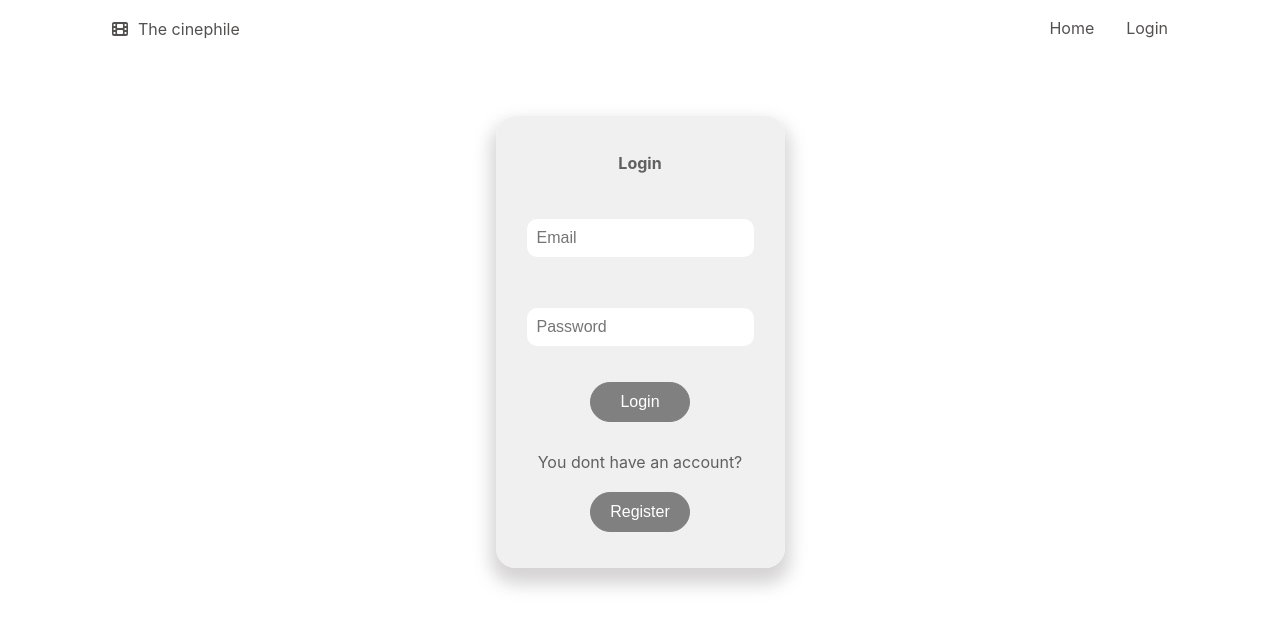
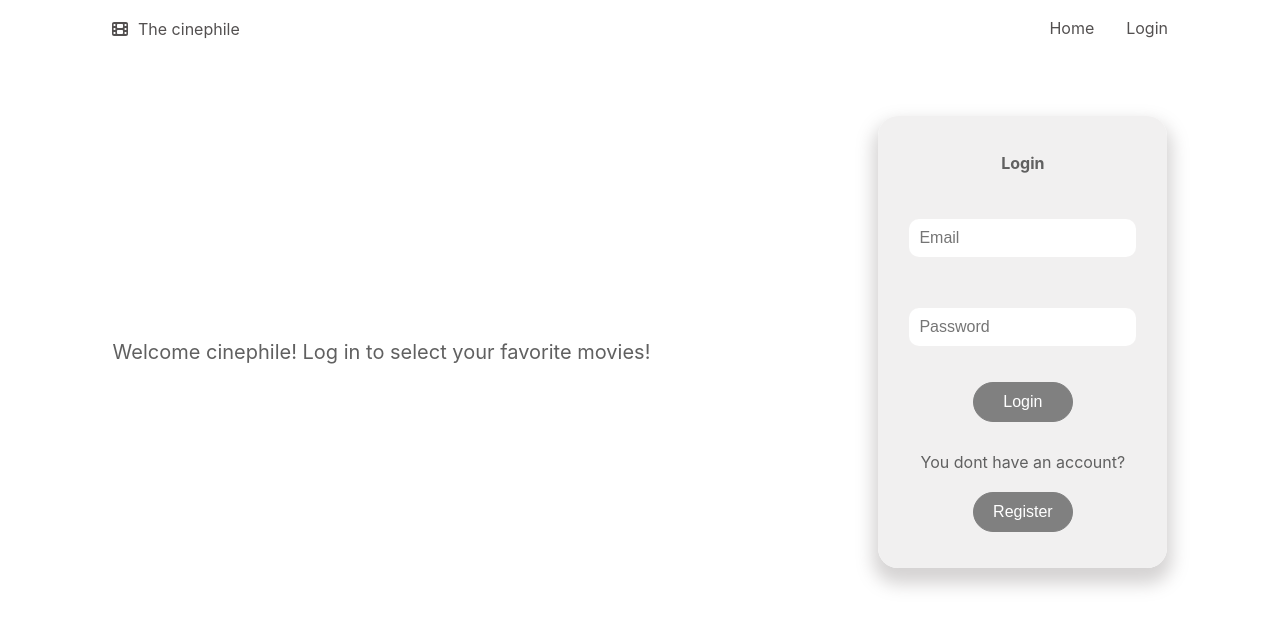
Before and after one commit to Nagema/movies-final-project-react, a React (Create React App) app: page /login in a window 1280 px wide. Shown: the top 628 px of the page. Built offline with nearby package versions, Linux system fonts and the light colour scheme; no server answers.

Commit message:
styles login

```diff
--- a/src/App.css
+++ b/src/App.css
@@ -5,6 +5,7 @@
   font-size: 16px;
 }
 
-p, h2 {
+p,
+h2 {
   color: rgb(96, 96, 96);
 }
--- a/src/components/login/Login.css
+++ b/src/components/login/Login.css
@@ -63,3 +63,8 @@
 .go-to-register-button button {
   margin: 10px;
 }
+.login-message {
+  padding: 20px 0;
+  font-size: 20px;
+  text-align: center;
+}
--- a/src/components/login/Login.jsx
+++ b/src/components/login/Login.jsx
@@ -25,6 +25,10 @@ const Login = () => {
   return (
     <>
       {showLogin ? (
+        <>
+          <p className="login-message">
+            Welcome cinephile! Log in to select your favorite movies!
+          </p>
           <div className="login-container">
             <form onSubmit={handleSubmit(send)} className="login">
               <h2>Login</h2>
@@ -64,6 +68,7 @@ const Login = () => {
               <button onClick={goToRegister}>Register</button>
             </div>
           </div>
+        </>
       ) : (
         <Register
           showLogin={showLogin}
--- a/src/components/movie-card/MovieCard.jsx
+++ b/src/components/movie-card/MovieCard.jsx
@@ -14,8 +14,8 @@ const MovieCard = (movie) => {
 
   const favoriteToggle = async (favValue, movie) => {
     setFav(!favValue);
-    console.log(fav);
-
+    // console.log(fav);
+    if (user) {
       const favoriteMovies = [...user.favorites];
       favoriteMovies.push(movie.movie._id);
       let data = {
@@ -23,6 +23,9 @@ const MovieCard = (movie) => {
       };
       data = JSON.stringify(data);
       dispatch(modifyUser(user, data));
+    } else {
+      navigate("/login");
+    }
   };
 
   const favClassName = `${fav ? "favorite-icon-active" : "favorite-icon"}`;
@@ -38,6 +41,7 @@ const MovieCard = (movie) => {
           alt={movie.movie.title}
         />
       </div>
+
       <button
         className={favClassName}
         onClick={() => favoriteToggle(fav, movie)}
```
Lines whose indentation alone changed are shown as unchanged.
